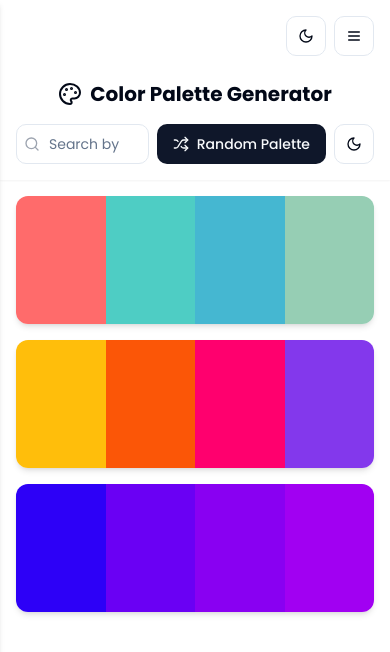
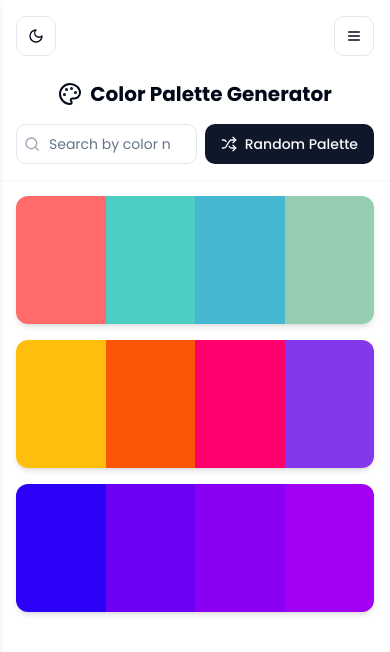
Before and after one commit to NebeyouMusie/Color-Palette-Generator, a React (Vite) app: page / in a window 390 px wide. Shown: the top 652 px of the page. Built offline with nearby package versions, Linux system fonts and the light colour scheme.

Commit message:
Remove theme toggle placement
Moved the theme toggle to the top left corner and removed the theme toggle next to the "Random Palette" button. The hamburger menu remains at the top right corner.
[skip gpt_engineer]

```diff
--- a/src/components/Sidebar.tsx
+++ b/src/components/Sidebar.tsx
@@ -22,7 +22,7 @@ export const Sidebar = ({
 
   return (
     <>
-      <div className="fixed top-4 right-4 flex items-center gap-2 z-50 lg:hidden">
+      <div className="fixed top-4 left-4 z-50 lg:hidden">
         <Button
           variant="outline"
           size="icon"
@@ -34,14 +34,16 @@ export const Sidebar = ({
             <Sun className="h-4 w-4" />
           )}
         </Button>
+      </div>
+
       <Button
         variant="outline"
         size="icon"
+        className="fixed top-4 right-4 z-50 lg:hidden"
         onClick={() => setIsOpen(!isOpen)}
       >
         <Menu className="h-4 w-4" />
       </Button>
-      </div>
 
       <div className={cn(
         "fixed inset-y-0 left-0 z-40 w-64 bg-background border-r shadow-md p-4 transform transition-transform duration-200 ease-in-out lg:translate-x-0 lg:static",
--- a/src/pages/Index.tsx
+++ b/src/pages/Index.tsx
@@ -4,9 +4,8 @@ import { Sidebar } from '@/components/Sidebar';
 import { Button } from '@/components/ui/button';
 import { Input } from '@/components/ui/input';
 import { generateRandomPalette } from '@/lib/colorUtils';
-import { Palette, Shuffle, Search, Moon, Sun } from 'lucide-react';
+import { Palette, Shuffle, Search } from 'lucide-react';
 import { ColorPalette, Category } from '@/types';
-import { useTheme } from '@/components/theme-provider';
 
 const SAMPLE_CATEGORIES: Category[] = [
   { id: 'pastel', name: 'Pastel' },
@@ -34,7 +33,6 @@ const COLOR_NAMES: { [key: string]: string[] } = {
 };
 
 const Index = () => {
-  const { theme, setTheme } = useTheme();
   const [selectedCategory, setSelectedCategory] = useState<string | null>(null);
   const [searchTerm, setSearchTerm] = useState('');
   const [palettes, setPalettes] = useState<ColorPalette[]>(SAMPLE_PALETTES);
@@ -104,17 +102,6 @@ const Index = () => {
                 <Shuffle className="h-4 w-4" />
                 <span>Random Palette</span>
               </Button>
-              <Button
-                variant="outline"
-                size="icon"
-                onClick={() => setTheme(theme === "light" ? "dark" : "light")}
-              >
-                {theme === "light" ? (
-                  <Moon className="h-4 w-4" />
-                ) : (
-                  <Sun className="h-4 w-4" />
-                )}
-              </Button>
             </div>
           </div>
         </header>
```
Lines whose indentation alone changed are shown as unchanged.
